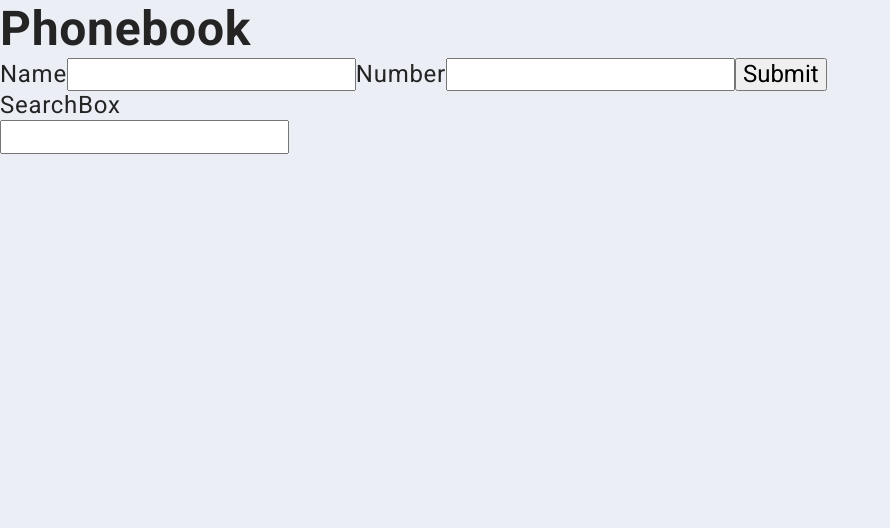
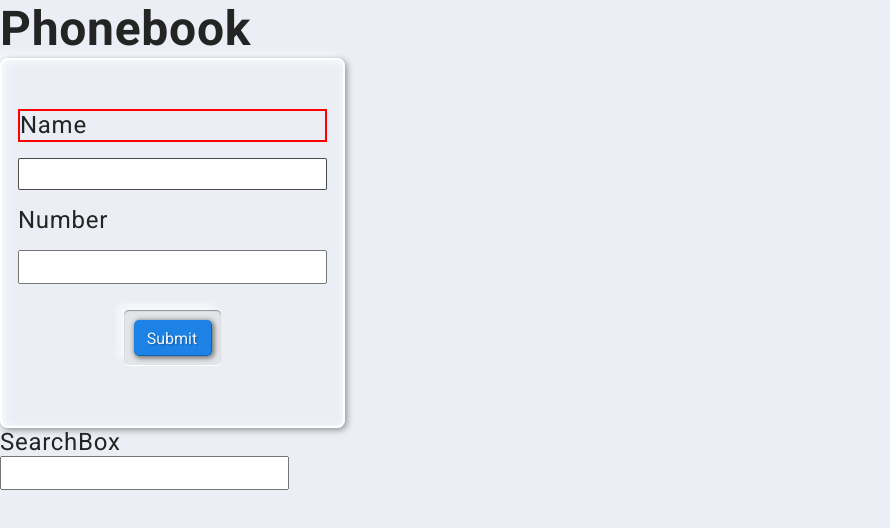
Before and after one commit to Illek/goit-react-hw-03, a React (Vite) app: page / in a window 1280 px wide. Shown: the top 528 px of the page, without its empty margins (0-890 px from the left). Built offline with nearby package versions, Linux system fonts and the light colour scheme.

Commit message:
Update validation

```diff
--- a/src/components/ContactForm/ContactForm.jsx
+++ b/src/components/ContactForm/ContactForm.jsx
@@ -1,7 +1,27 @@
-// import s from './ContactForm.module.css'
+import s from "./ContactForm.module.css";
 import { Form, Formik, Field } from "formik";
 import { useId } from "react";
 import * as Yup from "yup";
+
+const FeedbackSchema = Yup.object().shape({
+  name: Yup.string("It`s should be name, baby")
+    .matches(
+      /^[A-Za-zА-Яа-яЁё\s\-']+$/,
+      "If your dad isn't Elon Musk, there's a mistake, sweetie 🤨"
+    )
+    .min(3, "Too Short, sugar 😯")
+    .max(50, "Too long, sugar 😩")
+    .required("Required 😡"),
+
+  number: Yup.string()
+    .matches(
+      /^\+?[0-9\-]+(\([0-9\-]*\))?[0-9\-]+$/,
+      "Введите корректный номер телефона"
+    )
+    .min(3, "Too Short, sugar 😯")
+    .max(50, "Too long, sugar 😩")
+    .required("Required 😡"),
+});
 
 const ContactForm = () => {
   //
@@ -18,21 +38,22 @@ const ContactForm = () => {
     actions.resetForm();
   };
 
-  const FeedbackSchema = Yup.object().shape({
-    name: Yup.string("It`s should be name, baby")
-      .min(3, "Too Short, sugar ( . _.)")
-      .max(50, "Too long, sugar (O _ O)")
-      .required("Required"),
-  });
-
   return (
-    <Formik initialValues={initialValues} onSubmit={handleSubmit}>
-      <Form>
-        <label htmlFor={nameField}>Name</label>
-        <Field name="name" type="text" id={nameField} />
+    <Formik
+      validationSchema={FeedbackSchema}
+      initialValues={initialValues}
+      onSubmit={handleSubmit}
+    >
+      <Form className={s.form}>
+        <label className={s.label} htmlFor={nameField}>
+          Name
+        </label>
+        <Field className={s.field} name="name" type="text" id={nameField} />
         <label htmlFor={numberField}>Number</label>
-        <Field name="number" type="number" id={numberField} />
-        <button type="submit">Submit</button>
+        <Field name="number" type="tel" id={numberField} />
+        <button className={s.btn} type="submit">
+          Submit
+        </button>
       </Form>
     </Formik>
   );
--- a/src/components/ContactForm/ContactForm.module.css
+++ b/src/components/ContactForm/ContactForm.module.css
@@ -0,0 +1,80 @@
+.form {
+  box-shadow: var(--elPopOutL);
+  border: var(--borderPopOut);
+  border-radius: 8px;
+  display: flex;
+  gap: 16px;
+
+  width: 345px;
+  height: 370px;
+  display: flex;
+  flex-direction: column;
+  align-items: left;
+  justify-content: center;
+  padding: 8px 16px;
+}
+
+.label {
+  border: 2px solid red;
+}
+
+.field {
+  outline-color: rgba(0, 66, 153, 0.684);
+  border: 1px solid rgba(0, 0, 0, 0.7);
+  border-radius: 2px;
+}
+
+.btn:hover {
+  background-color: hsl(210, 90%, 55%);
+}
+
+.btn {
+  align-self: center;
+  width: 78px;
+  height: 36px;
+  background-color: hsla(210, 80%, 50%, 0.985);
+  padding: 10px;
+  position: relative;
+  font-size: 16px;
+  color: #ffffffea;
+  text-shadow: 1.3px 1.3px 1.5px rgba(0, 0, 0, 0.3);
+  border: solid 1px #00000041;
+  border-top: none;
+  border-left: none;
+  border-radius: 5px;
+  margin: 20px;
+  box-shadow: 1.3px 1.3px 5px 1px rgba(0, 0, 0, 0.5),
+    inset 0 0 0 0 rgba(0, 0, 0, 0);
+  transition: box-shadow 90ms cubic-bezier(0.4, 0, 0.2, 1),
+    background-color 90ms cubic-bezier(0.4, 0, 0.2, 1),
+    border 90ms cubic-bezier(0.4, 0, 0.2, 1);
+
+  &.btn::before {
+    background-color: hsl(213, 10%, 90%);
+    content: "";
+    display: block;
+    position: absolute;
+    width: calc(100% + 20px);
+    height: calc(100% + 20px);
+    left: -10px;
+    top: -10px;
+    z-index: -1;
+    border-radius: 5px;
+    box-shadow: inset 0px 1px 1px #909193, 0px 1px 0px #fff,
+      -6px -6px 6px 0px rgb(255 255 255 / 55%);
+    transition: background-color 90ms cubic-bezier(0.4, 0, 0.2, 1),
+      box-shadow 190ms cubic-bezier(0.4, 0, 0.2, 1);
+  }
+}
+
+.btn:active {
+  background-color: hsla(210, 81%, 45%, 0.985);
+  box-shadow: 0px 0px 0px 0px rgba(0, 0, 0, 0.38),
+    inset 2px 2px 4px -2px rgb(0, 0, 0);
+  border-color: transparent;
+
+  &.btn::before {
+    background-color: hsl(213, 10%, 88%);
+    box-shadow: inset 1px 2px 2px #909193, 0px 1px 0px #fff;
+  }
+}
```
